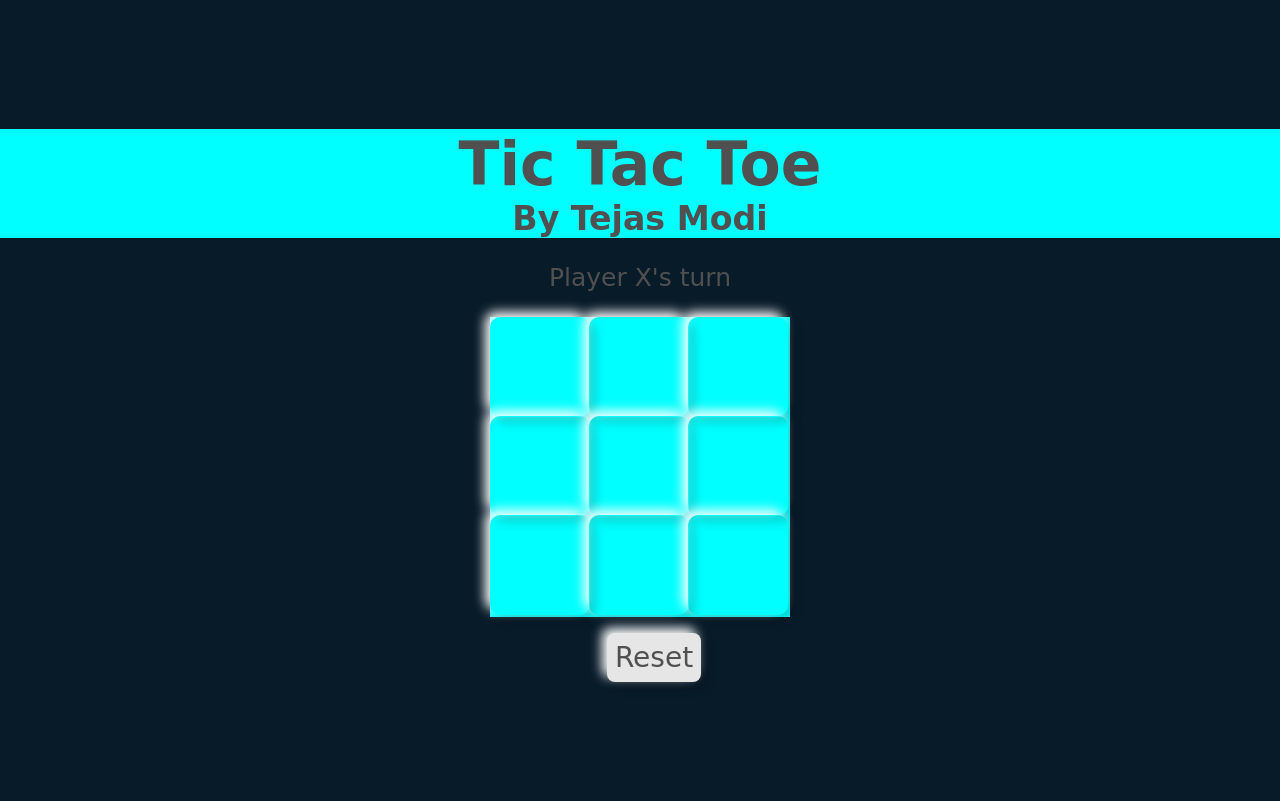
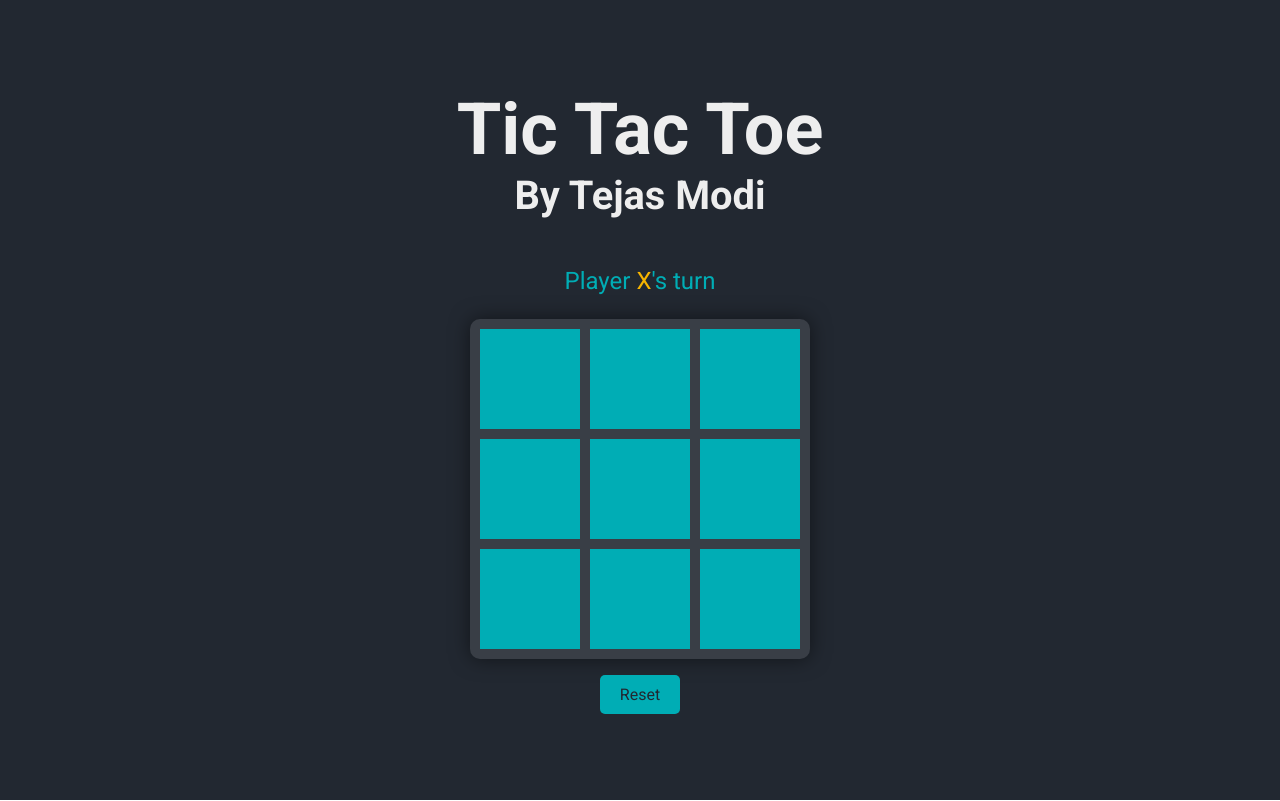
Before and after one commit to ModiMagic725/Task-03-Tic-Tac-Toe-, a plain HTML site: page index.html in a window 1280 px wide. Drawn offline with Linux system fonts and the light colour scheme.

Commit message:
style.css

```diff
--- a/style.css
+++ b/style.css
@@ -1,33 +1,29 @@
 * {
   padding: 0;
   margin: 0;
-  font-family: 'Itim', cursive;
+  font-family: 'Roboto', sans-serif;
 }
 
-
 .background {
-  background-color: #081b29;
+  background-color: #222831;
   height: 100vh;
-  padding-top: 1px;
+  display: flex;
+  flex-direction: column;
+  align-items: center;
+  justify-content: center;
 }
 
 .title {
-  background-color: aqua;
-  color: rgb(80, 80, 80);
+  color: #eeeeee;
   text-align: center;
-  font-size: 40px;
-  margin-top: 10%;
-}
-
-.title label {
-  font-size: 30px;
+  font-size: 3rem;
+  margin-bottom: 1em;
 }
 
 .display {
-  color: rgb(80, 80, 80);
-  font-size: 25px;
+  color: #00adb5;
+  font-size: 1.5rem;
   text-align: center;
-  margin-top: 1em;
   margin-bottom: 1em;
 }
 
@@ -36,73 +32,58 @@
 }
 
 .container {
-  background-color: aqua;
-  margin: 0 auto;
+  background-color: #393e46;
   display: grid;
-  grid-template-columns: 33% 33% 33%;
-  grid-template-rows: 33% 33% 33%;
-  max-width: 300px;
-
+  grid-template-columns: repeat(3, 1fr);
+  grid-gap: 10px;
+  padding: 10px;
+  border-radius: 10px;
+  box-shadow: 0 0 20px rgba(0, 0, 0, 0.5);
 }
 
 .tile {
-  border: none;
-  border-radius: 10px;
+  background-color: #00adb5;
   min-width: 100px;
   min-height: 100px;
   display: flex;
   justify-content: center;
   align-items: center;
-  font-size: 50px;
+  font-size: 2rem;
+  color: #eeeeee;
   cursor: pointer;
-  box-shadow: -5px -5px 12px #fff,
-    5px 5px 12px rgba(0, 0, 0, .2);
-  color: rgb(80, 80, 80);
+  transition: background-color 0.3s, transform 0.3s;
 }
 
 .tile:active {
-  background: rgb(80, 80, 80);
-  color: #E6E6E6;
-  z-index: 9;
+  background-color: #eeeeee;
+  color: #222831;
+  transform: scale(0.95);
 }
 
 .playerX {
-  color: rgb(80, 80, 80);
+  color: #f8b500;
 }
 
 .playerO {
-  color: rgb(80, 80, 80);
+  color: rgb(207, 16, 137);
 }
 
 .controls {
-  display: flex;
-  flex-direction: row;
-  justify-content: center;
-  align-items: center;
   margin-top: 1em;
 }
 
 .controls button {
-  padding: 8px;
-  border-radius: 8px;
+  padding: 10px 20px;
   border: none;
-  margin-left: 1em;
+  border-radius: 5px;
   cursor: pointer;
-  box-shadow: -5px -5px 12px #fff,
-    5px 5px 12px rgba(0, 0, 0, .2);
-  font-size: 28px;
-  color: rgb(80, 80, 80);
+  font-size: 1rem;
+  color: #222831;
+  background-color: #00adb5;
+  transition: background-color 0.3s, color 0.3s;
 }
 
-.restart {
-  background-color: #E6E6E6;
+.controls button:active {
+  background-color: #222831;
+  color: #00adb5;
 }
-
-#reset {
-  background-color: #E6E6E6;
-}
-
-#reset:active {
-  background-color: rgb(80, 80, 80);
-  color: #E6E6E6;
-}
```
